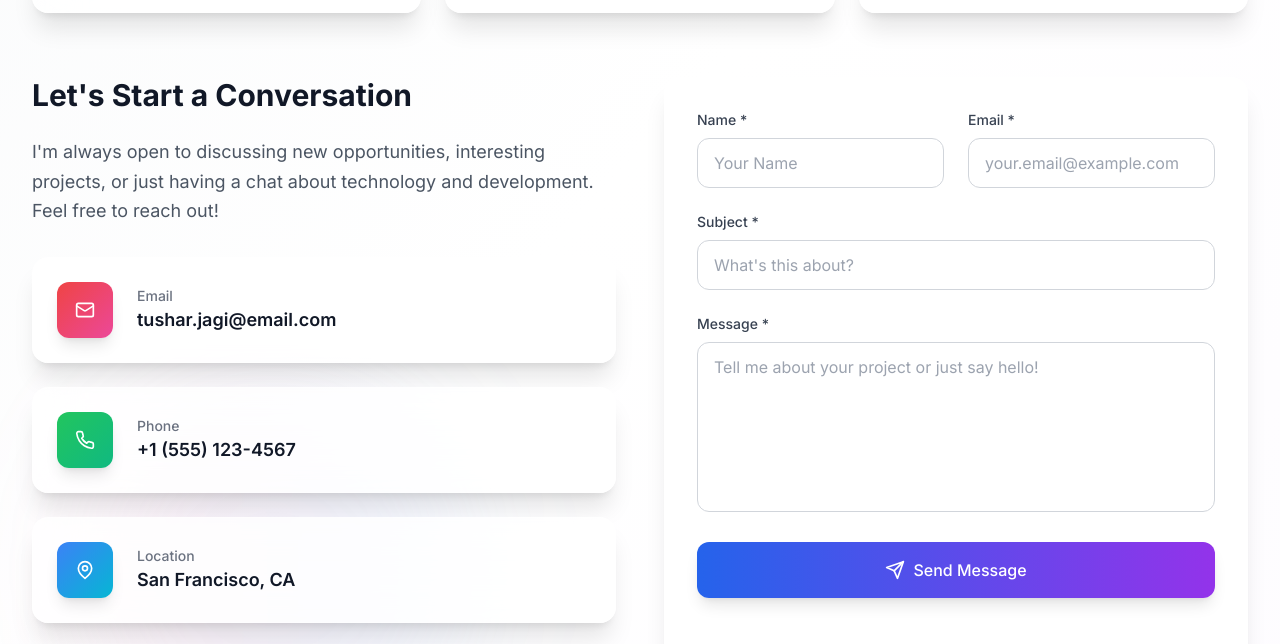
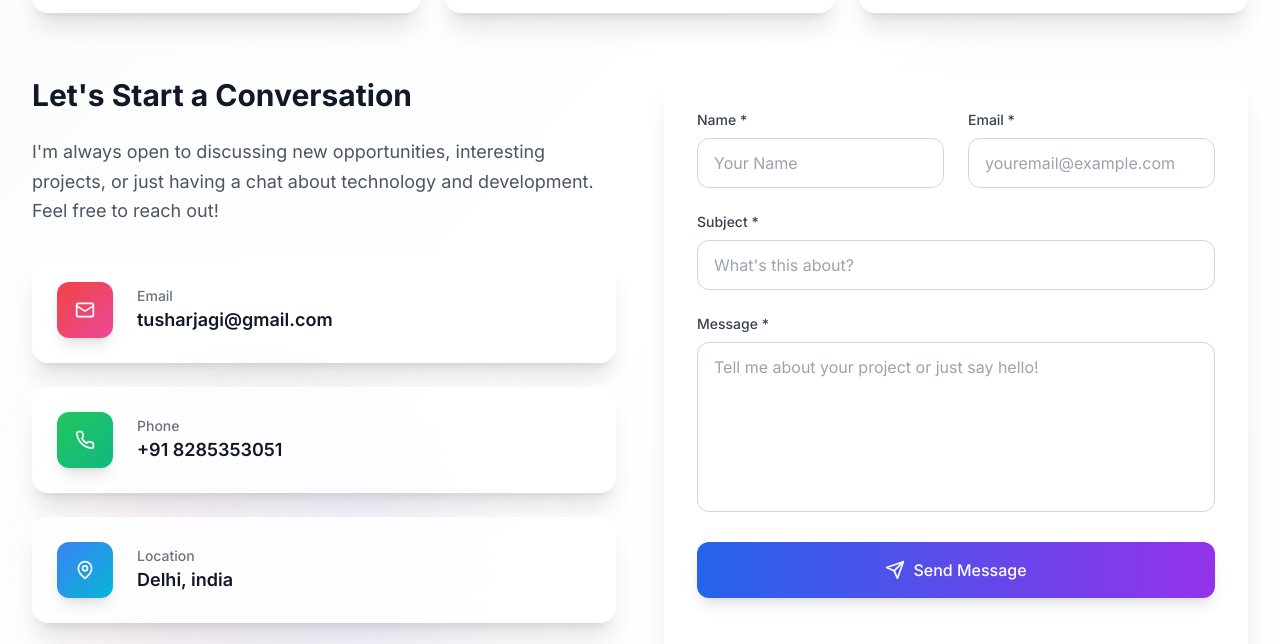
Before and after one commit to Tusharjagi/Tushar_portfolio_2.0, a Next.js app: page / in a window 1280 px wide. Shown: the part 7660-8304 px from the top of the page. Built offline with nearby package versions, Linux system fonts and the light colour scheme.

Commit message:
Update contact information in Contact component

```diff
--- a/components/Contact.tsx
+++ b/components/Contact.tsx
@@ -53,21 +53,21 @@ export default function Contact() {
     {
       icon: Mail,
       title: "Email",
-      value: "tushar.jagi@email.com",
-      href: "mailto:tushar.jagi@email.com",
+      value: "tusharjagi@gmail.com",
+      href: "mailto:tusharjagi@gmail.com",
       color: "from-red-500 to-pink-500",
     },
     {
       icon: Phone,
       title: "Phone",
-      value: "+1 (555) 123-4567",
-      href: "tel:+15551234567",
+      value: "+91 8285353051",
+      href: "tel:+918285353051",
       color: "from-green-500 to-emerald-500",
     },
     {
       icon: MapPin,
       title: "Location",
-      value: "San Francisco, CA",
+      value: "Delhi, india",
       href: "#",
       color: "from-blue-500 to-cyan-500",
     },
@@ -295,7 +295,7 @@ export default function Contact() {
                     onChange={handleChange}
                     required
                     className="w-full px-4 py-3 border border-gray-300 dark:border-gray-600 rounded-xl focus:ring-2 focus:ring-primary-500 focus:border-transparent bg-white dark:bg-gray-700 text-gray-900 dark:text-white transition-all duration-200"
-                    placeholder="your.email@example.com"
+                    placeholder="youremail@example.com"
                   />
                 </div>
               </div>
```
